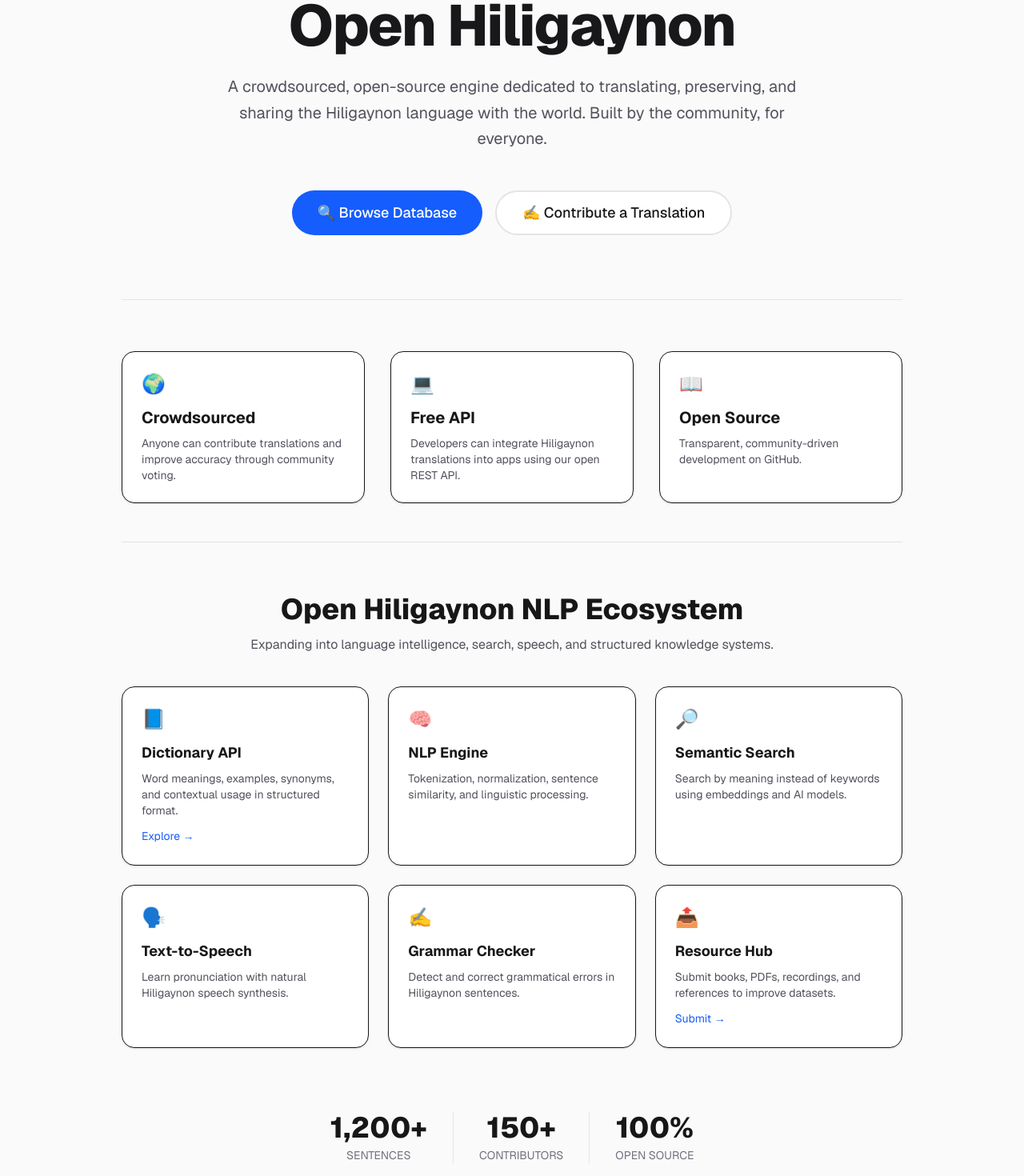
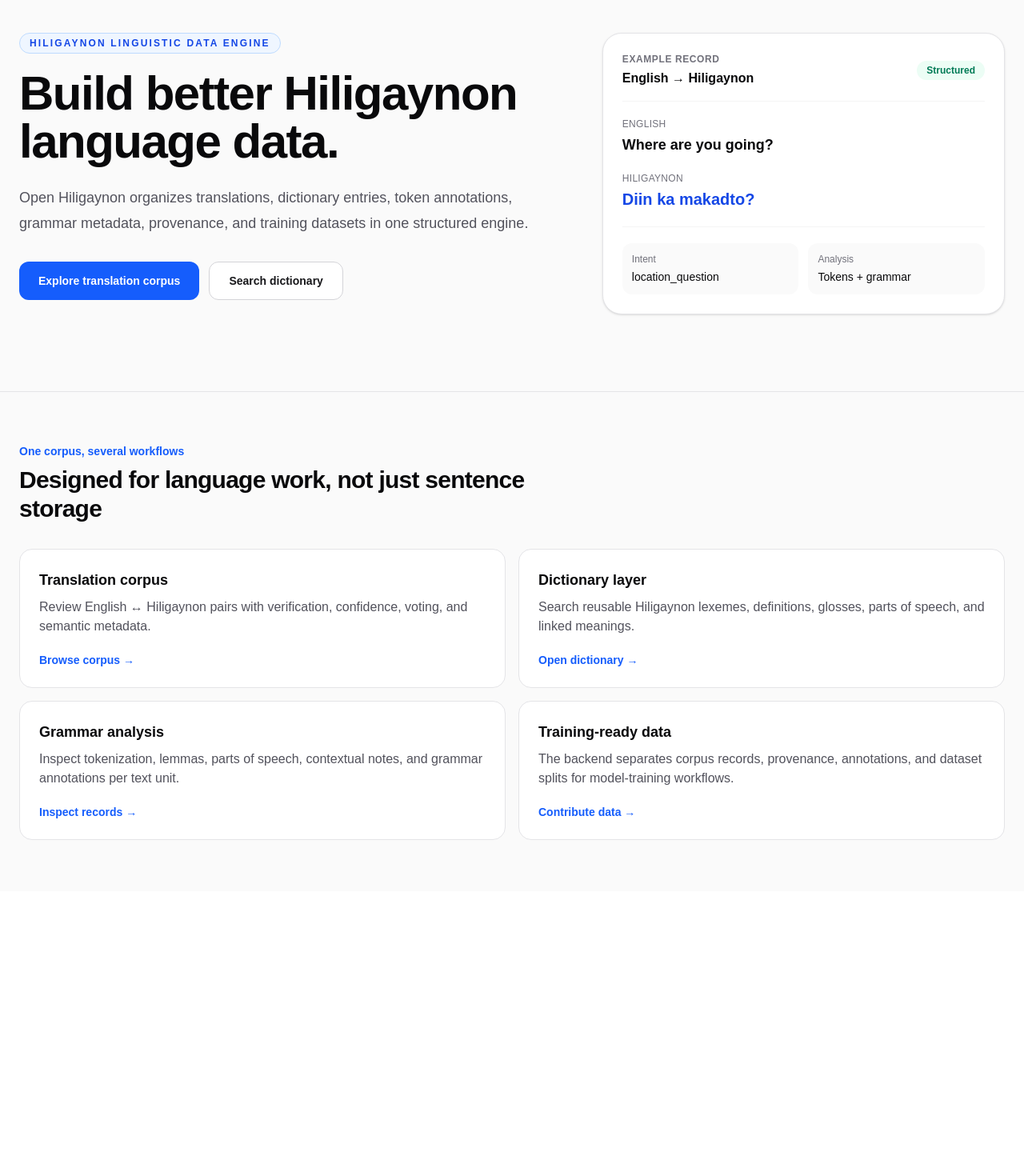
Before and after one commit to jdevc20/HiligaynonEngine, a Next.js app in the folder open-hiligaynon/: page / in a window 1280 px wide. Shown: the part 120-1590 px from the top of the page at 80% size. After the commit the page ends 1234 px from the top, so only its background shows below. Built offline with nearby package versions, Linux system fonts and the light colour scheme.

Commit message:
refactor: align landing page with linguistic engine

```diff
--- a/open-hiligaynon/app/page.tsx
+++ b/open-hiligaynon/app/page.tsx
@@ -1,175 +1,142 @@
 import Link from "next/link";
+import { AppNav } from "@/components/AppNav";
+
+const capabilities = [
+  {
+    title: "Translation corpus",
+    description:
+      "Review English ↔ Hiligaynon pairs with verification, confidence, voting, and semantic metadata.",
+    href: "/sentences",
+    action: "Browse corpus",
+  },
+  {
+    title: "Dictionary layer",
+    description:
+      "Search reusable Hiligaynon lexemes, definitions, glosses, parts of speech, and linked meanings.",
+    href: "/dictionary",
+    action: "Open dictionary",
+  },
+  {
+    title: "Grammar analysis",
+    description:
+      "Inspect tokenization, lemmas, parts of speech, contextual notes, and grammar annotations per text unit.",
+    href: "/sentences",
+    action: "Inspect records",
+  },
+  {
+    title: "Training-ready data",
+    description:
+      "The backend separates corpus records, provenance, annotations, and dataset splits for model-training workflows.",
+    href: "/sentences/create",
+    action: "Contribute data",
+  },
+];
 
 export default function Home() {
   return (
-    <div className="flex flex-col min-h-screen bg-zinc-50 dark:bg-zinc-950 font-sans transition-colors duration-200">
+    <div className="min-h-screen bg-zinc-50 text-zinc-950 dark:bg-zinc-950 dark:text-zinc-100">
+      <AppNav />
 
-      {/* Announcement Banner */}
-      <div className="w-full bg-blue-600 text-white text-sm font-medium py-2 px-4 text-center">
-        🎉 Welcome to Open Hiligaynon! Join us in building the largest open dataset for the Hiligaynon language.
+      <main>
+        <section className="border-b border-zinc-200 dark:border-zinc-800">
+          <div className="mx-auto grid w-full max-w-7xl gap-12 px-4 py-16 sm:px-6 lg:grid-cols-[1.15fr_0.85fr] lg:py-24">
+            <div className="max-w-3xl">
+              <div className="mb-5 inline-flex items-center rounded-full border border-blue-200 bg-blue-50 px-3 py-1 text-xs font-semibold uppercase tracking-[0.18em] text-blue-700 dark:border-blue-900 dark:bg-blue-950/50 dark:text-blue-300">
+                Hiligaynon linguistic data engine
               </div>
+              <h1 className="text-4xl font-black tracking-tight sm:text-6xl">
+                Build better Hiligaynon language data.
+              </h1>
+              <p className="mt-6 max-w-2xl text-lg leading-8 text-zinc-600 dark:text-zinc-400">
+                Open Hiligaynon organizes translations, dictionary entries, token
+                annotations, grammar metadata, provenance, and training datasets in
+                one structured engine.
+              </p>
 
-      <main className="flex-1 flex flex-col items-center px-6 py-20 w-full max-w-5xl mx-auto">
-
-        {/* Hero Section */}
-        <div className="text-center space-y-6 mb-12 max-w-3xl">
-          <h1 className="text-5xl sm:text-7xl font-extrabold tracking-tight text-zinc-900 dark:text-zinc-50">
-            Open Hiligaynon
-          </h1>
-          <p className="text-lg sm:text-xl text-zinc-600 dark:text-zinc-400 leading-relaxed">
-            A crowdsourced, open-source engine dedicated to translating, preserving, and sharing the Hiligaynon language with the world. Built by the community, for everyone.
-          </p>
-        </div>
-
-        {/* Primary CTA */}
-        <div className="flex flex-col sm:flex-row gap-4 w-full sm:w-auto mb-20">
-
+              <div className="mt-8 flex flex-col gap-3 sm:flex-row">
                 <Link
                   href="/sentences"
-            className="flex h-14 items-center justify-center gap-2 rounded-full bg-blue-600 px-8 text-white font-medium text-lg transition-all hover:bg-blue-700 hover:shadow-md hover:-translate-y-0.5"
+                  className="inline-flex h-12 items-center justify-center rounded-xl bg-blue-600 px-6 text-sm font-semibold text-white transition hover:bg-blue-700"
                 >
-            🔍 Browse Database
+                  Explore translation corpus
                 </Link>
-
                 <Link
-            href="/sentences/create"
-            className="flex h-14 items-center justify-center gap-2 rounded-full border-2 border-zinc-200 bg-white px-8 text-zinc-900 font-medium text-lg transition-all hover:border-zinc-300 hover:bg-zinc-50 dark:border-zinc-800 dark:bg-zinc-900 dark:text-zinc-100 dark:hover:border-zinc-700 dark:hover:bg-zinc-800"
+                  href="/dictionary"
+                  className="inline-flex h-12 items-center justify-center rounded-xl border border-zinc-300 bg-white px-6 text-sm font-semibold text-zinc-900 transition hover:bg-zinc-100 dark:border-zinc-700 dark:bg-zinc-900 dark:text-zinc-100 dark:hover:bg-zinc-800"
                 >
-            ✍️ Contribute a Translation
+                  Search dictionary
                 </Link>
-
-        </div>
-
-        {/* Community Pillars */}
-        <div className="grid grid-cols-1 md:grid-cols-3 gap-8 w-full border-t border-zinc-200 dark:border-zinc-800 pt-16">
-
-          <div className="p-6 rounded-2xl bg-white dark:bg-zinc-900 border shadow-sm">
-            <div className="text-2xl mb-3">🌍</div>
-            <h3 className="text-xl font-bold">Crowdsourced</h3>
-            <p className="text-sm text-zinc-600 dark:text-zinc-400 mt-2">
-              Anyone can contribute translations and improve accuracy through community voting.
-            </p>
-          </div>
-
-          <div className="p-6 rounded-2xl bg-white dark:bg-zinc-900 border shadow-sm">
-            <div className="text-2xl mb-3">💻</div>
-            <h3 className="text-xl font-bold">Free API</h3>
-            <p className="text-sm text-zinc-600 dark:text-zinc-400 mt-2">
-              Developers can integrate Hiligaynon translations into apps using our open REST API.
-            </p>
-          </div>
-
-          <div className="p-6 rounded-2xl bg-white dark:bg-zinc-900 border shadow-sm">
-            <div className="text-2xl mb-3">📖</div>
-            <h3 className="text-xl font-bold">Open Source</h3>
-            <p className="text-sm text-zinc-600 dark:text-zinc-400 mt-2">
-              Transparent, community-driven development on GitHub.
-            </p>
-          </div>
-
-        </div>
-
-        {/* NLP Ecosystem Section */}
-        <div className="w-full border-t border-zinc-200 dark:border-zinc-800 pt-16 mt-12">
-
-          <div className="text-center mb-10 max-w-2xl mx-auto">
-            <h2 className="text-3xl sm:text-4xl font-extrabold">
-              Open Hiligaynon NLP Ecosystem
-            </h2>
-            <p className="text-zinc-600 dark:text-zinc-400 mt-3">
-              Expanding into language intelligence, search, speech, and structured knowledge systems.
-            </p>
-          </div>
-
-          <div className="grid grid-cols-1 md:grid-cols-2 lg:grid-cols-3 gap-6">
-
-            {/* Dictionary */}
-            <div className="p-6 rounded-2xl bg-white dark:bg-zinc-900 border shadow-sm">
-              <div className="text-2xl mb-3">📘</div>
-              <h3 className="font-bold text-lg">Dictionary API</h3>
-              <p className="text-sm text-zinc-600 dark:text-zinc-400 mt-2">
-                Word meanings, examples, synonyms, and contextual usage in structured format.
-              </p>
-              <Link href="/dictionary" className="text-blue-600 text-sm mt-3 inline-block">
-                Explore →
-              </Link>
-            </div>
-
-            {/* NLP Engine */}
-            <div className="p-6 rounded-2xl bg-white dark:bg-zinc-900 border shadow-sm">
-              <div className="text-2xl mb-3">🧠</div>
-              <h3 className="font-bold text-lg">NLP Engine</h3>
-              <p className="text-sm text-zinc-600 dark:text-zinc-400 mt-2">
-                Tokenization, normalization, sentence similarity, and linguistic processing.
-              </p>
-            </div>
-
-            {/* Semantic Search */}
-            <div className="p-6 rounded-2xl bg-white dark:bg-zinc-900 border shadow-sm">
-              <div className="text-2xl mb-3">🔎</div>
-              <h3 className="font-bold text-lg">Semantic Search</h3>
-              <p className="text-sm text-zinc-600 dark:text-zinc-400 mt-2">
-                Search by meaning instead of keywords using embeddings and AI models.
-              </p>
-            </div>
-
-            {/* TTS */}
-            <div className="p-6 rounded-2xl bg-white dark:bg-zinc-900 border shadow-sm">
-              <div className="text-2xl mb-3">🗣️</div>
-              <h3 className="font-bold text-lg">Text-to-Speech</h3>
-              <p className="text-sm text-zinc-600 dark:text-zinc-400 mt-2">
-                Learn pronunciation with natural Hiligaynon speech synthesis.
-              </p>
-            </div>
-
-            {/* Grammar Tool */}
-            <div className="p-6 rounded-2xl bg-white dark:bg-zinc-900 border shadow-sm">
-              <div className="text-2xl mb-3">✍️</div>
-              <h3 className="font-bold text-lg">Grammar Checker</h3>
-              <p className="text-sm text-zinc-600 dark:text-zinc-400 mt-2">
-                Detect and correct grammatical errors in Hiligaynon sentences.
-              </p>
-            </div>
-
-            {/* Resource Hub */}
-            <div className="p-6 rounded-2xl bg-white dark:bg-zinc-900 border shadow-sm">
-              <div className="text-2xl mb-3">📤</div>
-              <h3 className="font-bold text-lg">Resource Hub</h3>
-              <p className="text-sm text-zinc-600 dark:text-zinc-400 mt-2">
-                Submit books, PDFs, recordings, and references to improve datasets.
-              </p>
-              <Link href="/resources/submit" className="text-blue-600 text-sm mt-3 inline-block">
-                Submit →
-              </Link>
-            </div>
-
               </div>
             </div>
 
-        {/* Stats */}
-        <div className="mt-20 flex flex-wrap justify-center gap-8 text-center w-full">
-
+            <div className="rounded-3xl border border-zinc-200 bg-white p-6 shadow-sm dark:border-zinc-800 dark:bg-zinc-900">
+              <div className="flex items-center justify-between border-b border-zinc-100 pb-4 dark:border-zinc-800">
                 <div>
-            <div className="text-4xl font-extrabold">1,200+</div>
-            <div className="text-sm text-zinc-500 uppercase mt-1">Sentences</div>
+                  <p className="text-xs font-semibold uppercase tracking-wider text-zinc-500">
+                    Example record
+                  </p>
+                  <p className="mt-1 font-semibold">English → Hiligaynon</p>
+                </div>
+                <span className="rounded-full bg-emerald-50 px-3 py-1 text-xs font-semibold text-emerald-700 dark:bg-emerald-950/50 dark:text-emerald-300">
+                  Structured
+                </span>
               </div>
 
-          <div className="hidden sm:block w-px bg-zinc-200 dark:bg-zinc-800"></div>
-
+              <div className="space-y-5 py-5">
                 <div>
-            <div className="text-4xl font-extrabold">150+</div>
-            <div className="text-sm text-zinc-500 uppercase mt-1">Contributors</div>
+                  <p className="text-xs uppercase tracking-wide text-zinc-500">English</p>
+                  <p className="mt-1 text-lg font-semibold">Where are you going?</p>
+                </div>
+                <div>
+                  <p className="text-xs uppercase tracking-wide text-zinc-500">Hiligaynon</p>
+                  <p className="mt-1 text-xl font-bold text-blue-700 dark:text-blue-400">
+                    Diin ka makadto?
+                  </p>
+                </div>
               </div>
 
-          <div className="hidden sm:block w-px bg-zinc-200 dark:bg-zinc-800"></div>
+              <div className="grid grid-cols-2 gap-3 border-t border-zinc-100 pt-5 text-sm dark:border-zinc-800">
+                <div className="rounded-xl bg-zinc-50 p-3 dark:bg-zinc-950">
+                  <p className="text-xs text-zinc-500">Intent</p>
+                  <p className="mt-1 font-medium">location_question</p>
+                </div>
+                <div className="rounded-xl bg-zinc-50 p-3 dark:bg-zinc-950">
+                  <p className="text-xs text-zinc-500">Analysis</p>
+                  <p className="mt-1 font-medium">Tokens + grammar</p>
+                </div>
+              </div>
+            </div>
+          </div>
+        </section>
 
-          <div>
-            <div className="text-4xl font-extrabold">100%</div>
-            <div className="text-sm text-zinc-500 uppercase mt-1">Open Source</div>
+        <section className="mx-auto w-full max-w-7xl px-4 py-16 sm:px-6">
+          <div className="mb-8 max-w-2xl">
+            <p className="text-sm font-semibold text-blue-600 dark:text-blue-400">
+              One corpus, several workflows
+            </p>
+            <h2 className="mt-2 text-3xl font-black tracking-tight">
+              Designed for language work, not just sentence storage
+            </h2>
           </div>
 
+          <div className="grid gap-4 md:grid-cols-2">
+            {capabilities.map((item) => (
+              <Link
+                key={item.title}
+                href={item.href}
+                className="group rounded-2xl border border-zinc-200 bg-white p-6 transition hover:-translate-y-0.5 hover:border-blue-300 hover:shadow-sm dark:border-zinc-800 dark:bg-zinc-900 dark:hover:border-blue-800"
+              >
+                <h3 className="text-lg font-bold">{item.title}</h3>
+                <p className="mt-2 leading-6 text-zinc-600 dark:text-zinc-400">
+                  {item.description}
+                </p>
+                <p className="mt-5 text-sm font-semibold text-blue-600 dark:text-blue-400">
+                  {item.action} <span aria-hidden="true">→</span>
+                </p>
+              </Link>
+            ))}
           </div>
-
+        </section>
       </main>
     </div>
   );
```
Lines whose indentation alone changed are shown as unchanged.
